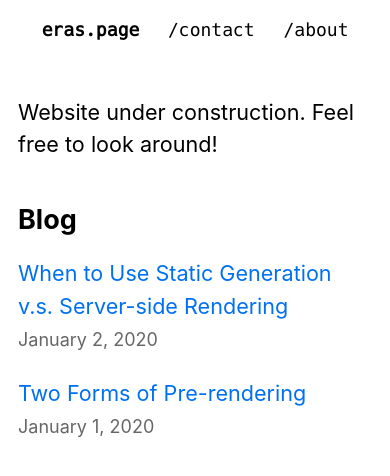
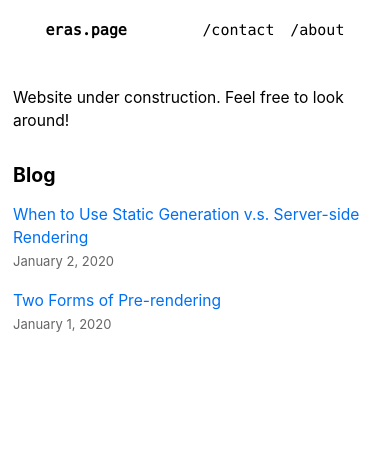
Before and after one commit to lucaseras/eras.page, a Next.js app: page / in a window 390 px wide. Shown: the top 476 px of the page. Built offline with nearby package versions, Linux system fonts and the light colour scheme.

Commit message:
navbar inline and flex space + font size

```diff
--- a/components/layout.module.css
+++ b/components/layout.module.css
@@ -4,9 +4,3 @@
     margin: 2rem auto 6rem;
     min-width: 250px;
 }
-
-.header {
-    display: flex;
-    flex-direction: column;
-    align-items: center;
-}
--- a/components/navbar.module.css
+++ b/components/navbar.module.css
@@ -4,10 +4,10 @@
     top: 0;
     height:60px;
     display: flex;
-    justify-content: space-between;
+    justify-content: space-around;
     align-items: center;
     font-size: 1.2rem;
-    padding: 0 17% 0 17%;
+    padding: 0 5% 0 5%;
 }
 
 .h1 {
@@ -21,18 +21,19 @@
 .ul {
     list-style: none;
     padding: 0;
-    display: inline-flex;
+    display: block;
     top: 0;
 }
 
 .li {
     overflow: hidden;
     white-space: nowrap;
+    display: inline;
 }
 
 .a {
   transition: background-color 0.3s, color 0.3s;
-  display: block;
+  display: inline;
   color: black;
   font-family: 'Hack', 'fira code', helvetica;
   text-align: center;
@@ -43,11 +44,11 @@
 
 @media screen and (max-width: 500px) {
     .navbar {
-        padding: 0 7% 0 7%;
+        padding: 0 2% 0 2%;
     }
     .a {
-        font-size: 18px;
-        margin: 0 0.8rem;
+        font-size: 15px;
+        margin: 0 0.6rem;
 
     }
 }
--- a/styles/global.css
+++ b/styles/global.css
@@ -6,6 +6,12 @@ body {
   Oxygen, Ubuntu, Cantarell, Droid Sans, Helvetica Neue, sans-serif;
   line-height: 1.6;
   font-size: 18px;
+}
+
+@media screen and (max-width: 500px) {
+    html, body {
+        font-size: 13px;
+    }
 }
 
 html {
```
